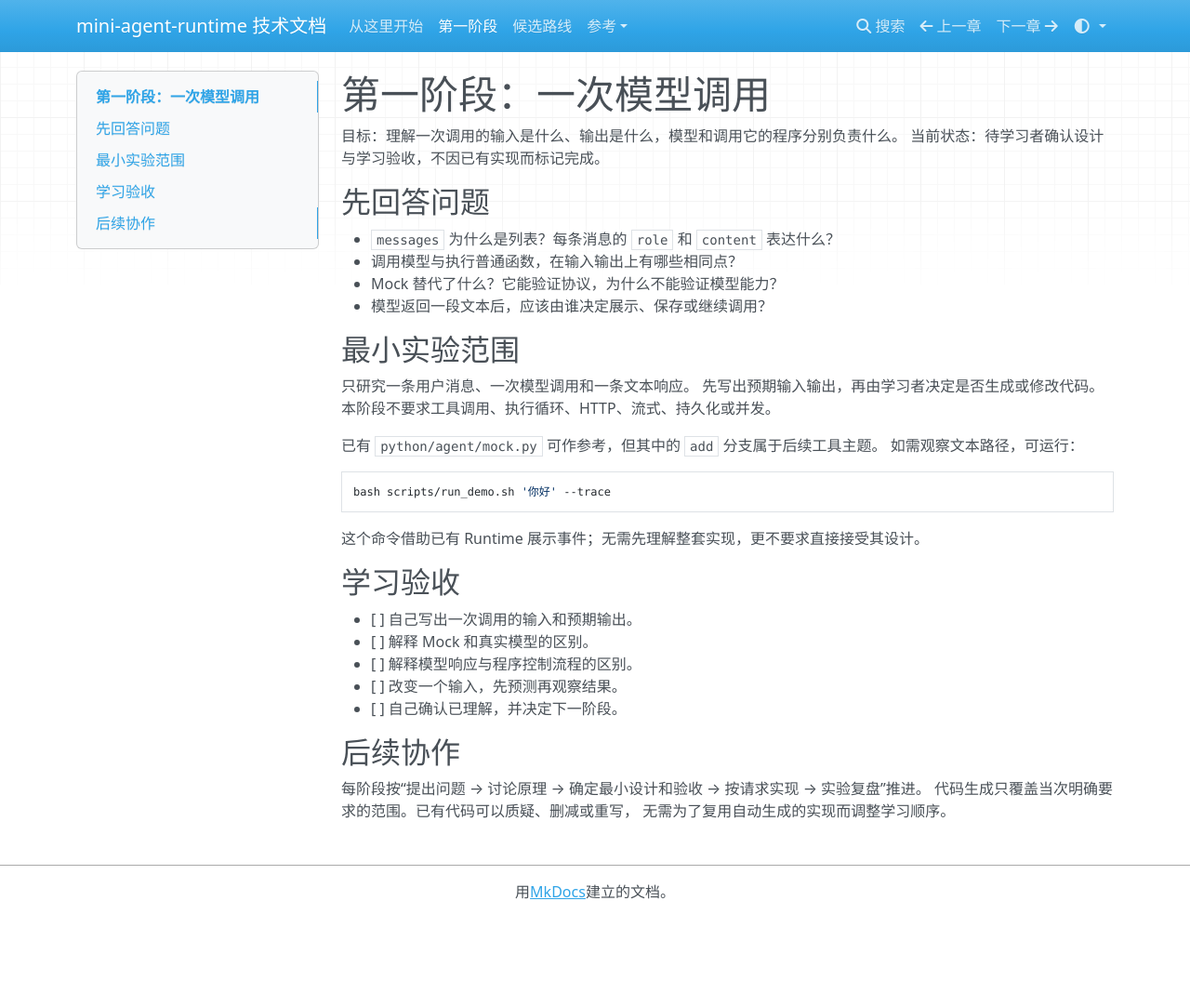
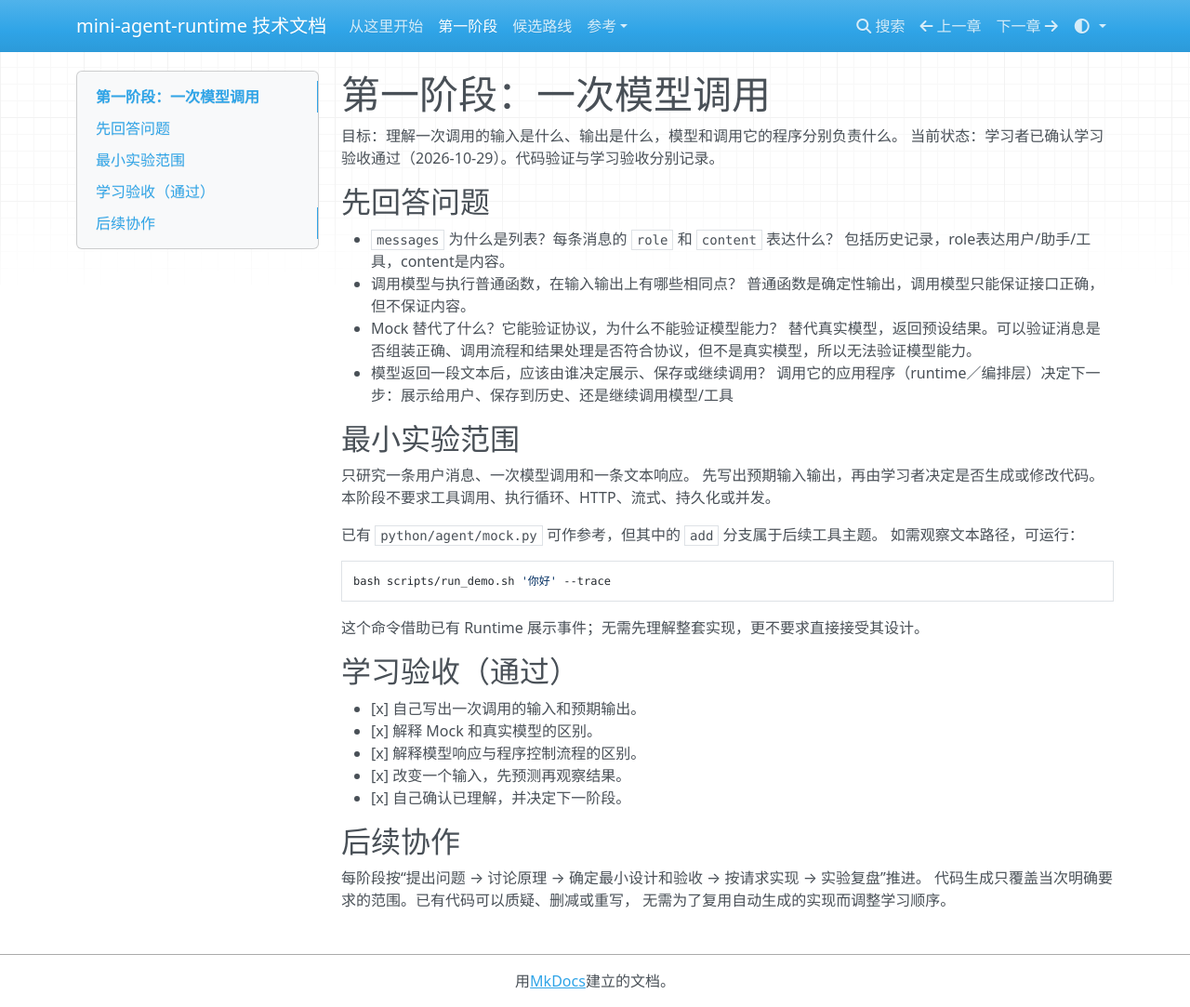
Before and after one commit to caoruijuan13/mini-agent-runtime, an MkDocs documentation site: the page built from docs/learning.md, in a window 1280 px wide and 1083 px high. Shown: the whole window at 93% size. Built offline with MkDocs 1.6.1, drawn with Linux system fonts in a browser that asks for light colours; nearby versions of some CDN libraries.

Commit message:
docs: record model interaction learning acceptance

```diff
--- a/docs/learning.md
+++ b/docs/learning.md
@@ -1,14 +1,18 @@
 # 第一阶段：一次模型调用
 
 目标：理解一次调用的输入是什么、输出是什么，模型和调用它的程序分别负责什么。
-当前状态：待学习者确认设计与学习验收，不因已有实现而标记完成。
+当前状态：学习者已确认学习验收通过（2026-10-29）。代码验证与学习验收分别记录。
 
 ## 先回答问题
 
 - `messages` 为什么是列表？每条消息的 `role` 和 `content` 表达什么？
+包括历史记录，role表达用户/助手/工具，content是内容。
 - 调用模型与执行普通函数，在输入输出上有哪些相同点？
+普通函数是确定性输出，调用模型只能保证接口正确，但不保证内容。
 - Mock 替代了什么？它能验证协议，为什么不能验证模型能力？
+替代真实模型，返回预设结果。可以验证消息是否组装正确、调用流程和结果处理是否符合协议，但不是真实模型，所以无法验证模型能力。
 - 模型返回一段文本后，应该由谁决定展示、保存或继续调用？
+调用它的应用程序（runtime／编排层）决定下一步：展示给用户、保存到历史、还是继续调用模型/工具
 
 ## 最小实验范围
 
@@ -25,13 +29,13 @@ bash scripts/run_demo.sh '你好' --trace
 
 这个命令借助已有 Runtime 展示事件；无需先理解整套实现，更不要求直接接受其设计。
 
-## 学习验收
+## 学习验收（通过）
 
-- [ ] 自己写出一次调用的输入和预期输出。
-- [ ] 解释 Mock 和真实模型的区别。
-- [ ] 解释模型响应与程序控制流程的区别。
-- [ ] 改变一个输入，先预测再观察结果。
-- [ ] 自己确认已理解，并决定下一阶段。
+- [x] 自己写出一次调用的输入和预期输出。
+- [x] 解释 Mock 和真实模型的区别。
+- [x] 解释模型响应与程序控制流程的区别。
+- [x] 改变一个输入，先预测再观察结果。
+- [x] 自己确认已理解，并决定下一阶段。
 
 ## 后续协作
 
```
Also changed, not shown: docs/agent-loop.md (+12 -0 lines), docs/roadmap.md (+2 -2 lines).
